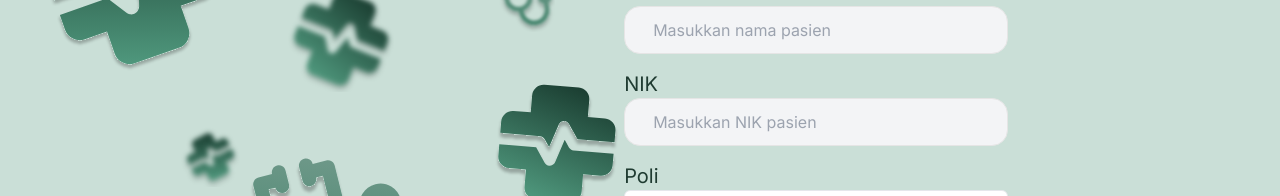
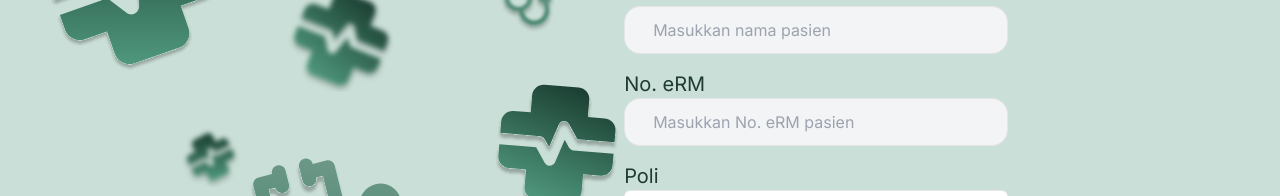
Before and after one commit to eunicesarah/seno-medika-clinic-adm-fe, a Next.js app: page /frontoffice/tambah-antrian in a window 1280 px wide. Shown: the part 302-498 px from the top of the page. Built offline with nearby package versions, Linux system fonts and the light colour scheme.

Commit message:
feat: mengubah parameter NIK menjadi eRM dan fix kategori poli

```diff
--- a/src/app/frontoffice/tambah-antrian/page.tsx
+++ b/src/app/frontoffice/tambah-antrian/page.tsx
@@ -11,11 +11,10 @@ export default function TambahAntrian() {
     const antrianAPI = "http://localhost:8080/antrian";
 
     const [name, setName] = useState('');
-    const [nik, setNik] = useState('');
+    const [no_erm, setNo_erm] = useState('');
     const options = [
-        { label: 'Poli Umum', value: 'umum' },
-        { label: 'Poli Gigi', value: 'gigi' },
-        { label: 'Bidan', value: 'bidan' },
+        { label: 'Poli Umum Shift Pagi', value: 'Poli Umum Shift Pagi' },
+        { label: 'Poli Umum Shift Sore', value: 'Poli Umum Shift Sore' },
     ]
     const [selectedOption, setSelectedOption] = useState(null);
     const handleOptionClick = (option:any) => {
@@ -24,9 +23,9 @@ export default function TambahAntrian() {
 
     const router = useRouter();
 
-    const sendDataToApi = async (name: string, nik: string, poli: string) => {
+    const sendDataToApi = async (name: string, no_erm: string, poli: string) => {
         const requestBody = {
-            "nik" : nik,
+            "no_erm" : no_erm,
             "nama" : name,
             "status" : true,
             "poli" : poli,
@@ -50,8 +49,8 @@ export default function TambahAntrian() {
     };
 
     const handleSubmit = () => {
-        if (name && nik && selectedOption) {
-            sendDataToApi(name, nik, selectedOption);
+        if (name && no_erm && selectedOption) {
+            sendDataToApi(name, no_erm, selectedOption);
           } else {
             alert('Silahkan mengisi seluruh data yang dibutuhkan!');
           }
@@ -79,13 +78,13 @@ export default function TambahAntrian() {
                         />
                     </div>
                     <div>
-                        <p className='text-xl mt-4 font-Poppins'>NIK</p>
+                        <p className='text-xl mt-4 font-Poppins'>No. eRM</p>
                         <input
-                            value={nik}
+                            value={no_erm}
                             data-testid="input-nik"
-                            onChange={(e) => setNik(e.target.value)}
+                            onChange={(e) => setNo_erm(e.target.value)}
                             className="w-full md:w-96 h-12 px-7 py-3.5 left-0 top-9 bg-gray-100 rounded-2xl border border-neutral-200 justify-start items-center gap-2.5 inline-flex text-shade7"
-                            placeholder="Masukkan NIK pasien"
+                            placeholder="Masukkan No. eRM pasien"
                         />
                     </div>
                     <div data-testid="dropdown-poli" className="w-full md:w-96">
```
